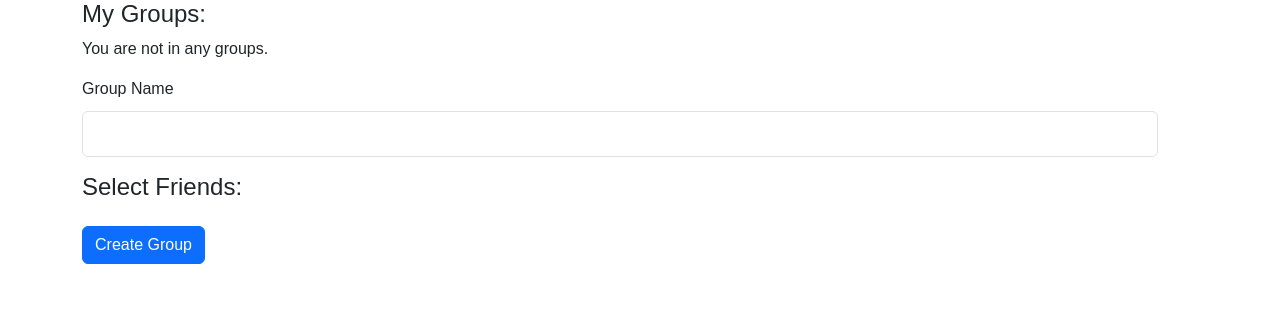
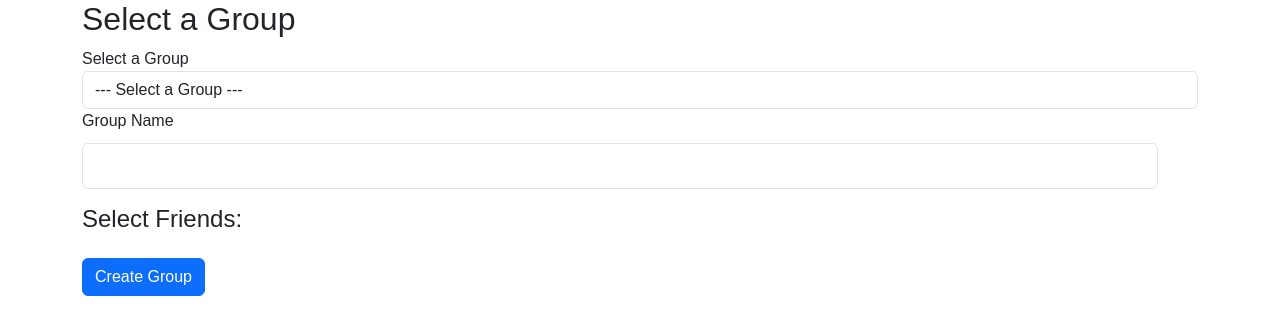
Before and after one commit to Mace62/GPSTracker, a Flask app: page /group in a window 1280 px wide. Shown: the part 67-402 px from the top of the page. Run offline with Flask 2, Linux system fonts and the light colour scheme; the visitor is signed in with stand-in values (Sample User, id 1); data comes from the database, SQL or seed files in the repository; data that the repository does not hold is empty; some libraries are stand-ins or nearby versions.

Commit message:
Added logic for users to change their current group on the group page allowing team to code in functionality for users to share data among their group

```diff
--- a/app/forms.py
+++ b/app/forms.py
@@ -1,5 +1,5 @@
 from flask_wtf import FlaskForm
-from wtforms import TextAreaField, StringField, PasswordField, FloatField, IntegerField, EmailField, SubmitField,SelectMultipleField,HiddenField
+from wtforms import TextAreaField, StringField, PasswordField, FloatField, IntegerField, EmailField, SubmitField,SelectField,HiddenField
 from wtforms.validators import DataRequired, ValidationError, Email
 
 class LoginForm(FlaskForm):
@@ -34,11 +34,12 @@ class SearchForm(FlaskForm):
     query = StringField('Search')
     submit = SubmitField('Search')
 
-# class GroupCreationForm(FlaskForm):
-#     friends = SelectMultipleField('Select Friends', coerce=int)
-#     submit = SubmitField('Create Group')
+
 
 class GroupCreationForm(FlaskForm):
     group_name = StringField('Group name', validators=[DataRequired()])
     selected_friends = HiddenField()  # Stores IDs of selected friends
     submit = SubmitField('Create Group')
+
+class GroupSelectionForm(FlaskForm):
+    group = SelectField('Select a Group', choices=[('', '--- Select a Group ---')], validate_choice=False)
--- /dev/null
+++ b/app/static/base.js
@@ -0,0 +1,45 @@
+
+
+document.addEventListener('DOMContentLoaded', function() {
+    document.querySelector('.toggle-form').addEventListener('click', function(event) {
+        var formContainer = document.getElementById('group-creation-form');
+
+        // Toggle form visibility
+        if (formContainer.style.display === 'none' || formContainer.style.display === '') {
+            formContainer.style.display = 'block'; // Show form
+            event.target.textContent = 'Cancel'; // Optional: Change button text
+        } else {
+            formContainer.style.display = 'none'; // Hide form
+            event.target.textContent = 'Create New Group'; // Optional: Reset button text
+        }
+    });
+});
+
+
+
+
+
+
+
+
+$(document).ready(function() {
+    $('#group-creation-form').on('submit', function(e) {
+        e.preventDefault(); // Prevent the default form submission
+        var formData = $(this).serialize(); // Serialize the form data
+
+        $.ajax({
+            url: '/path/to/your/form/processing', // The URL to process the form submission
+            type: 'POST',
+            data: formData,
+            success: function(response) {
+                // Handle success (e.g., display a success message, hide the form)
+                $('#group-creation-form').hide();
+                $('.toggle-form').text('Create New Group');
+                // Optionally, display a success message to the user
+            },
+            error: function(xhr, status, error) {
+                // Handle errors (e.g., display error messages to the user)
+            }
+        });
+    });
+});
--- a/app/templates/base.html
+++ b/app/templates/base.html
@@ -8,7 +8,6 @@
         <!-- Bootstrap CSS -->
         <link href="https://cdn.jsdelivr.net/npm/bootstrap@5.3.2/dist/css/bootstrap.min.css" rel="stylesheet" integrity="sha384-T3c6CoIi6uLrA9TneNEoa7RxnatzjcDSCmG1MXxSR1GAsXEV/Dwwykc2MPK8M2HN" crossorigin="anonymous">
         <script src="https://ajax.googleapis.com/ajax/libs/jquery/3.5.1/jquery.min.js"></script>
-        <script src="base.js"></script>
 
         <link rel="stylesheet" href="{{ url_for('static', filename='local_css.css')}}">
         {% if title %}
@@ -65,5 +64,7 @@
         <!-- JavaScript -->
         <script src="https://cdnjs.cloudflare.com/ajax/libs/popper.js/1.14.6/umd/popper.min.js" integrity="sha384-wHAiFfRlMFy6i5SRaxvfOCifBUQy1xHdJ/yoi7FRNXMRBu5WHdZYu1hA6ZOblgut" crossorigin="anonymous"></script>
         <script src="https://stackpath.bootstrapcdn.com/bootstrap/4.2.1/js/bootstrap.min.js" integrity="sha384-B0UglyR+jN6CkvvICOB2joaf5I4l3gm9GU6Hc1og6Ls7i6U/mkkaduKaBhlAXv9k" crossorigin="anonymous"></script>
+        <script type="text/javascript" src="{{ url_for('static', filename='base.js') }}"></script>
+
     </body>
 </html>
--- a/app/templates/group.html
+++ b/app/templates/group.html
@@ -2,25 +2,23 @@
 
 {% block content %}
 
-<div class="groups-list">
-    <h4>My Groups:</h4>
-    {% for group in groups %}
-    <div class="group-item {{ 'highlight' if group.id == current_group_id }}">
-        {{ group.name }}
+<h2>Select a Group</h2>
+<form id="group-selection-form">
+    {{ selection_form.hidden_tag() }}
+    <div class="form-group">
+        {{ selection_form.group.label }}
+        {{ selection_form.group(class="form-control") }}
     </div>
-    {% else %}
-    <p>You are not in any groups.</p>
-    {% endfor %}
-</div>
+</form>
 
 
 <form method="post">
-    {{ form.hidden_tag() }}
+    {{ creation_form.hidden_tag() }}
     <div class="form-group">
         <label for="group_name">Group Name</label>
-        {{ form.group_name(class="form-control") }}
-        {% if form.group_name.errors %}
-            {% for error in form.group_name.errors %}
+        {{ creation_form.group_name(class="form-control") }}
+        {% if creation_form.group_name.errors %}
+            {% for error in creation_form.group_name.errors %}
                 <span style="color: red;">{{ error }}</span>
             {% endfor %}
         {% endif %}
@@ -36,7 +34,7 @@
     </div>
 
     <!-- Hidden field to store selected friend IDs -->
-    {{ form.selected_friends }}
+    {{ creation_form.selected_friends }}
 
     <!-- Submit button -->
     <button type="submit" class="btn btn-primary mt-3">Create Group</button>
@@ -56,5 +54,17 @@
         // Update the hidden input value
         document.querySelector('input[name="selected_friends"]').value = selectedIds.join(',');
     }
+
+    document.getElementById('{{ selection_form.group.id }}').onchange = function() {
+        var groupId = this.value;
+        // Check if the placeholder value (e.g., '') is selected
+        if(groupId === '') {
+            // Redirect to the base /group URL
+            window.location.href = '/group';
+        } else if(groupId) {
+            // Redirect to the specific group's page
+            window.location.href = '/group/' + groupId;
+        }
+    };
 </script>
 {% endblock %}
--- a/app/views.py
+++ b/app/views.py
@@ -1,7 +1,7 @@
 from flask import *
 from app import app, models, db
 from flask import render_template, flash, request, redirect, url_for
-from app.forms import LoginForm, RegisterForm, SearchForm, GroupCreationForm
+from app.forms import LoginForm, RegisterForm, SearchForm, GroupCreationForm, GroupSelectionForm
 from flask_bcrypt import Bcrypt
 from flask_login import UserMixin, login_user, LoginManager, login_required, logout_user, current_user
 from datetime import datetime
@@ -36,12 +36,14 @@ def homepage():
     print(get_friends_choices(current_user.id))
     return render_template('homepage.html')
 
+
 @app.route('/logout')
 @login_required
 def logout():
     logout_user()
     flash('You have been logged out.')
     return redirect(url_for('login'))
+
 
 @app.route('/register', methods=['GET', 'POST'])
 def register():
@@ -66,10 +68,10 @@ def register():
             # hash password
             hashed_password = bcrypt.generate_password_hash(form.password.data)
             new_user = models.User(username=form.username.data,
-                                       password=hashed_password,
-                                       firstname=form.first_name.data,
-                                       lastname=form.last_name.data,
-                                       email=form.email.data)
+                                   password=hashed_password,
+                                   firstname=form.first_name.data,
+                                   lastname=form.last_name.data,
+                                   email=form.email.data)
             db.session.add(new_user)
             db.session.commit()
             login_user(new_user)
@@ -79,6 +81,7 @@ def register():
             flash(f"Error: {e}")
 
     return render_template('register.html', form=form)
+
 
 @app.route('/login', methods=['GET', 'POST'])
 def login():
@@ -98,24 +101,26 @@ def login():
 
     return render_template('login.html', title="Login", form=form)
 
+
 @app.route('/admin')
 @login_required
 def admin():
     return render_template('admin.html')
 
 
+def get_friends_choices(user_id):
+    sent_friend_requests = db.session.query(models.FriendRequest.receiver_id).filter(
+        models.FriendRequest.sender_id == user_id, models.FriendRequest.status == 'accepted').all()
+    received_friend_requests = db.session.query(models.FriendRequest.sender_id).filter(
+        models.FriendRequest.receiver_id == user_id, models.FriendRequest.status == 'accepted').all()
 
-def get_friends_choices(user_id):
-    sent_friend_requests = db.session.query(models.FriendRequest.receiver_id).filter(models.FriendRequest.sender_id == user_id, models.FriendRequest.status == 'accepted').all()
-    received_friend_requests = db.session.query(models.FriendRequest.sender_id).filter(models.FriendRequest.receiver_id == user_id, models.FriendRequest.status == 'accepted').all()
+    friend_ids = [user_id for (
+        user_id,) in sent_friend_requests + received_friend_requests]
 
-    friend_ids = [user_id for (user_id,) in sent_friend_requests + received_friend_requests]
-
-    friends = models.User.query.filter(models.User.id.in_(friend_ids)).all() if friend_ids else []
+    friends = models.User.query.filter(
+        models.User.id.in_(friend_ids)).all() if friend_ids else []
 
     return [(friend.id, friend.username) for friend in friends]
-
-
 
 
 def perform_user_search(query, current_user):
@@ -129,41 +134,44 @@ def perform_user_search(query, current_user):
 
         for user in results:
             # Check for requests sent by the current user
-            sent_request = models.FriendRequest.query.filter_by(sender_id=current_user.id, receiver_id=user.id).first()
+            sent_request = models.FriendRequest.query.filter_by(
+                sender_id=current_user.id, receiver_id=user.id).first()
             if sent_request:
-                follow_status[user.id] = {'status': sent_request.status, 'request_id': sent_request.id}
+                follow_status[user.id] = {
+                    'status': sent_request.status, 'request_id': sent_request.id}
 
             else:
                 # Check for requests received by the current user
-                received_request = models.FriendRequest.query.filter_by(sender_id=user.id, receiver_id=current_user.id).first()
+                received_request = models.FriendRequest.query.filter_by(
+                    sender_id=user.id, receiver_id=current_user.id).first()
                 if received_request:
                     if(received_request.status == "pending"):
-                        follow_status[user.id] = {'status': received_request.status + "_received", 'request_id': received_request.id}
+                        follow_status[user.id] = {
+                            'status': received_request.status + "_received", 'request_id': received_request.id}
 
                     else:
-                        follow_status[user.id] = {'status': received_request.status , 'request_id': received_request.id}
+                        follow_status[user.id] = {
+                            'status': received_request.status, 'request_id': received_request.id}
 
         for user in results:
             if user.id not in follow_status:
-                follow_status[user.id] = {'status': 'no_action', 'request_id': None}
+                follow_status[user.id] = {
+                    'status': 'no_action', 'request_id': None}
     return results, follow_status
+
 
 @app.route('/profile')
 @login_required
 def profile():
     query = request.args.get('q')
     form = SearchForm()
-    received_requests = current_user.received_requests.filter_by(status='pending').all()
+    received_requests = current_user.received_requests.filter_by(
+        status='pending').all()
     # Fetch received friend requests
-
-    # Fetch friends (where the current user is either the sender or receiver of an accepted friend request)
-    # sent_friendships = current_user.sent_requests.filter_by(status='accepted').all()
-    # received_friendships = current_user.received_requests.filter_by(status='accepted').all()
-    # # Combine and deduplicate friends
-    # friends = {fr.receiver for fr in sent_friendships if fr.receiver_id != current_user.id}
-    # friends.update({fr.sender for fr in received_friendships if fr.sender_id != current_user.id})
-    friend_ids = [friend_id for friend_id, _ in get_friends_choices(current_user.id)]
-    friends = models.User.query.filter(models.User.id.in_(friend_ids)).all() if friend_ids else []
+    friend_ids = [friend_id for friend_id,
+                  _ in get_friends_choices(current_user.id)]
+    friends = models.User.query.filter(
+        models.User.id.in_(friend_ids)).all() if friend_ids else []
     results = []
     follow_status = {}
 
@@ -174,12 +182,11 @@ def profile():
     return render_template('profile.html', form=form, query=query, results=results, user=current_user, follow_status=follow_status, received_requests=received_requests, friends=friends)
 
 
-
-
 @app.route('/send_friend_request/<username>', methods=['POST'])
 @login_required
 def send_friend_request(username):
-    user_to_request = models.User.query.filter_by(username=username).first_or_404()
+    user_to_request = models.User.query.filter_by(
+        username=username).first_or_404()
 
     # Check if the user is trying to send a friend request to themselves
     if current_user.id == user_to_request.id:
@@ -189,7 +196,8 @@ def send_friend_request(username):
     # Check if there is already a friend request sent or if they are already friends
     existing_request = models.FriendRequest.query.filter(
         ((models.FriendRequest.sender_id == current_user.id) & (models.FriendRequest.receiver_id == user_to_request.id)) |
-        ((models.FriendRequest.receiver_id == current_user.id) & (models.FriendRequest.sender_id == user_to_request.id))
+        ((models.FriendRequest.receiver_id == current_user.id) &
+         (models.FriendRequest.sender_id == user_to_request.id))
     ).first()
 
     if existing_request:
@@ -200,7 +208,8 @@ def send_friend_request(username):
         # Optionally handle 'declined' and 'removed' statuses here
     else:
         # If no existing request, create a new friend request
-        new_request = models.FriendRequest(sender_id=current_user.id, receiver_id=user_to_request.id, status='pending')
+        new_request = models.FriendRequest(
+            sender_id=current_user.id, receiver_id=user_to_request.id, status='pending')
         db.session.add(new_request)
         db.session.commit()
         flash(f"Friend request sent to {username}.", "success")
@@ -226,7 +235,6 @@ def deny_friend_request(request_id):
 @login_required
 def accept_friend_request(request_id):
 
-
     request = models.FriendRequest.query.get_or_404(request_id)
 
     # Now, using the friend request, fetch the sender and receiver
@@ -241,9 +249,8 @@ def accept_friend_request(request_id):
     else:
         flash('Unauthorized action.', 'danger')
 
+    return redirect(url_for('profile'))
 
-
-    return redirect(url_for('profile'))
 
 @app.route('/remove_friend/<int:friend_id>', methods=['POST'])
 @login_required
@@ -254,7 +261,8 @@ def remove_friend(friend_id):
     friend_request = models.FriendRequest.query.filter(
         models.FriendRequest.status == 'accepted',
         ((models.FriendRequest.sender_id == current_user.id) & (models.FriendRequest.receiver_id == friend_id)) |
-        ((models.FriendRequest.sender_id == friend_id) & (models.FriendRequest.receiver_id == current_user.id))
+        ((models.FriendRequest.sender_id == friend_id) &
+         (models.FriendRequest.receiver_id == current_user.id))
     ).first()
 
     if not friend_request:
@@ -266,7 +274,6 @@ def remove_friend(friend_id):
     db.session.commit()
     flash('Friend removed successfully.', 'success')
     return redirect(url_for('profile'))
-
 
 
 @app.route('/cancel_friend_request/<int:request_id>', methods=['POST'])
@@ -292,37 +299,64 @@ def create_group(user_ids, group_name):
     for user_id in user_ids:
         # Ensure no attempt to add non-existent users
         if models.User.query.get(user_id):
-            new_group_member = models.GroupMember(group_id=new_group.id, user_id=user_id)
+            new_group_member = models.GroupMember(
+                group_id=new_group.id, user_id=user_id)
             db.session.add(new_group_member)
 
     db.session.commit()
     return new_group
 
 
+# @app.route('/group', methods=['GET', 'POST'])
+# @login_required
+# def group():
+@app.route('/group', defaults={'group_id': None}, methods=['GET', 'POST'])
+@app.route('/group/<group_id>', methods=['GET', 'POST'])
+@login_required
+def group(group_id):
+    creation_form = GroupCreationForm()
+    selection_form = GroupSelectionForm()
 
-@app.route('/group', methods=['GET', 'POST'])
-@login_required
-def group():
-    form = GroupCreationForm()
-
-    user_groups = models.GroupMember.query.filter_by(user_id=current_user.id).all()
+    user_groups = models.GroupMember.query.filter_by(
+        user_id=current_user.id).all()
     # Extract group IDs for querying Group details
     group_ids = [membership.group_id for membership in user_groups]
-    groups = models.Group.query.filter(models.Group.id.in_(group_ids)).all() if group_ids else []
+    groups = models.Group.query.filter(
+        models.Group.id.in_(group_ids)).all() if group_ids else []
+    selection_form.group.choices = [('', '--- Select a Group ---')] + [(g.id, g.name) for g in groups]
 
 
-    if form.validate_on_submit():
+    if creation_form.validate_on_submit():
         group_user_ids = request.form.get('selected_friends').split(',')
         group_user_ids.append(str(current_user.id))
-        group_name = form.group_name.data  # Name of the group
+        group_name = creation_form.group_name.data  # Name of the group
 
-        create_group(group_user_ids,group_name)
-
-
-
-
+        create_group(group_user_ids, group_name)
 
         return redirect(url_for('group'))  # Redirect as appropriate
 
+    if selection_form.validate_on_submit():
+        selected_group_id = selection_form.group.data
+        # Redirect to a view that handles the selected group, for example:
+        return redirect(url_for('group', group_id=selected_group_id))
+
     friends_choices = get_friends_choices(current_user.id)
-    return render_template('group.html', form=form, groups=groups, friends_choices=friends_choices)
+
+    if group_id is not None and group_id != '':
+        selection_form.group.data = group_id
+    else:
+        # Logic for rendering the default /group page...
+        selection_form.group.data = ''
+
+    if group_id:
+        selected_group = models.Group.query.get(group_id)
+        if selected_group:
+            display_group_name = selected_group.name
+        else:
+            display_group_name = '-- Select a Group --'
+    else:
+        display_group_name = '-- Select a Group --'
+    print(group_id)
+
+
+    return render_template('group.html', creation_form=creation_form, groups=groups, friends_choices=friends_choices, selection_form=selection_form, display_group_name=display_group_name)
```
Also changed, not shown: testing.py (+11 -11 lines).
